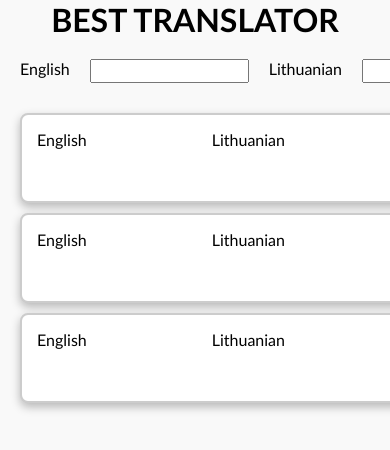
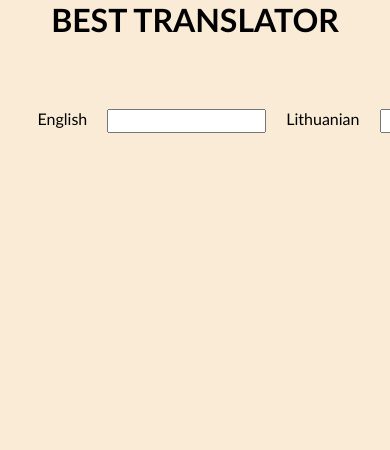
Before and after one commit to pinavijuss/24-translator, a website: page index.html in a window 390 px wide. Shown: the top 450 px of the page. Drawn offline with Linux system fonts and the light colour scheme.

Commit message:
translator: need design

```diff
--- a/css/translator.css
+++ b/css/translator.css
@@ -1,6 +1,10 @@
 body {
-  background-color: #f9f9f9;
+  background-color: antiquewhite;
 }
+
+
+
+
 .title {
   display: flex;
   justify-content: center;
@@ -9,15 +13,29 @@ body {
 .translator {
   display: flex;
   flex-direction: column;
-  justify-content: center;
+  align-items: center;
   gap: 20px;
   padding: 20px;
 }
 
+
+
+
 form {
   display: flex;
+  flex wrap: wrap;
+  width: 800px;
   gap: 20px;
+  max-width: 90%;
+
 }
+  @media(max-width: 880px) {
+      form {
+width: 90%;
+margin: 50px 5%;
+      }
+}
+
 form > button {
   width: 15%;
   line-height: 20px;
@@ -31,6 +49,9 @@ form.hide {
   display: flex;
   gap: 125px;
   flex-direction: row;
+}
+.list {
+    align-items: center;
 }
 .list > .task {
   background-color: #fff;
--- a/index.html
+++ b/index.html
@@ -13,9 +13,11 @@
 </head>
 
 <body>
+
     <h1 class="title">BEST TRANSLATOR</h1>
-    <div id="best_translator" class="translator">
-        <form class="en_lt_translate">
+    <div id="best_translator" class="translator"></div>
+
+    <!-- <form>
             <label for="english">English</label>
             <input id="new_word" type="text" value="">
             <label for="lithuanian">Lithuanian</label>
@@ -23,6 +25,7 @@
             <button id="save_button" type="submit">Save</button>
             <button id="reset_button" type="reset">Reset</button>
         </form>
+
 
 
         <form id="update_task" class="hide">
@@ -45,27 +48,10 @@
                 </div>
             </div>
 
-            <div class="task">
-                <div class="en_word">English</div>
-                <div class="lt_word">Lithuanian</div>
-                <div class="actions">
-                    <div class="btn edit fa fa-pencil"></div>
-                    <div class="btn delete fa fa-trash-o"></div>
-                </div>
-            </div>
-
-            <div class="task">
-                <div class="en_word">English</div>
-                <div class="lt_word">Lithuanian</div>
-                <div class="actions">
-                    <div class="btn edit fa fa-pencil"></div>
-                    <div class="btn delete fa fa-trash-o"></div>
-                </div>
-            </div>
+        </div> -->
 
 
-        </div>
-        <script src="./js/main.js" type="module" defer></script>
+    <script src="./js/main.js" type="module" defer></script>
 </body>
 
 </html>
--- a/js/components/Translator.js
+++ b/js/components/Translator.js
@@ -1,11 +1,114 @@
 class Translator {
-    constructor((IDselector) {
+    constructor(IDselector) {
         this.IDselector = IDselector;
-) {
+
+        this.DOM = null;
+        this.listDOM = null;
+        this.init();
+        this.newEnWord = null;
+        this.newLtWord = null;
+        this.saveButton = null;
+    }
+
+    init() {
+        //validacijos
+
+        if (!this.isValidSelector()) {
+            return false;
         }
 
+        this.DOM = document.getElementById(this.IDselector);
+
+        if (!this.DOM) {
+            return false;
+
+        }
+
+
+        //susirandame vieta DOM
+
+        //issipiesiame pradini turini
+        this.render();
+        this.addEvents();
+    }
+
+    isValidSelector() {
+        if (typeof this.IDselector !== 'string' ||
+            this.IDselector === '') {
+            return false;
+
+        }
+        return true;
+    }
+
+    generateAddForm() {
+        return `<form>
+            <label for="english">English</label>
+            <input id="new_word_en" type="text" value="">
+            <label for="lithuanian">Lithuanian</label>
+            <input id="new_word_lt" type="text" value="">
+            <button id="save_button" type="submit">Save</button>
+            <button id="reset_button" type="reset">Reset</button>
+        </form>`;
+    }
+    generateUpdateForm() {
+        return `<form id="update_task" class="hide">
+            <label for="translated_text">English</label>
+            <input id="translated_text" type="text">
+            <label for="translated_text">Lithuanian</label>
+            <input id="translated_text" type="text">
+            <button id="update_button" type="submit">Update</button>
+            <button id="cancel_button" type="button">Cancel</button>
+        </form>`;
+    }
+
+    generateList() {
+        return `<div class="list"></div>`;
+    }
+
+    renderTask(enword, ltword) {
+        if (typeof enword !== 'string' ||
+            enword === '') {
+            return '';
+        }
+
+        const HTML = `<div class="task">
+                <div class="en_word">${enword}</div>
+                <div class="lt_word">${ltword}</div>
+                <div class="actions">
+                    <div class="btn edit fa fa-pencil"></div>
+                    <div class="btn delete fa fa-trash-o"></div>
+                </div>
+            </div>`;
+
+        this.listDOM.insertAdjacentHTML('afterbegin', HTML)
     }
 
 
+    //su render piesiame
+    render() {
+        let HTML = '';
+        HTML += this.generateAddForm();
+        HTML += this.generateUpdateForm();
+        HTML += this.generateList();
+        this.DOM.innerHTML = HTML;
+        console.log('jhgfjhag');
+
+        this.newEnWordDOM = document.getElementById('new_word_en')
+        this.newLtWordDOM = document.getElementById('new_word_lt')
+        this.saveButtonDOM = document.getElementById('save_button')
+        this.listDOM = this.DOM.querySelector('.list');
+    }
+
+    addEvents() {
+        this.saveButtonDOM.addEventListener('click', (e) => {
+            e.preventDefault();
+            const enword = this.newEnWordDOM.value;
+            const ltword = this.newLtWordDOM.value
+            this.renderTask(enword, ltword);
+        })
+    }
+}
+
 
 export { Translator }
```
